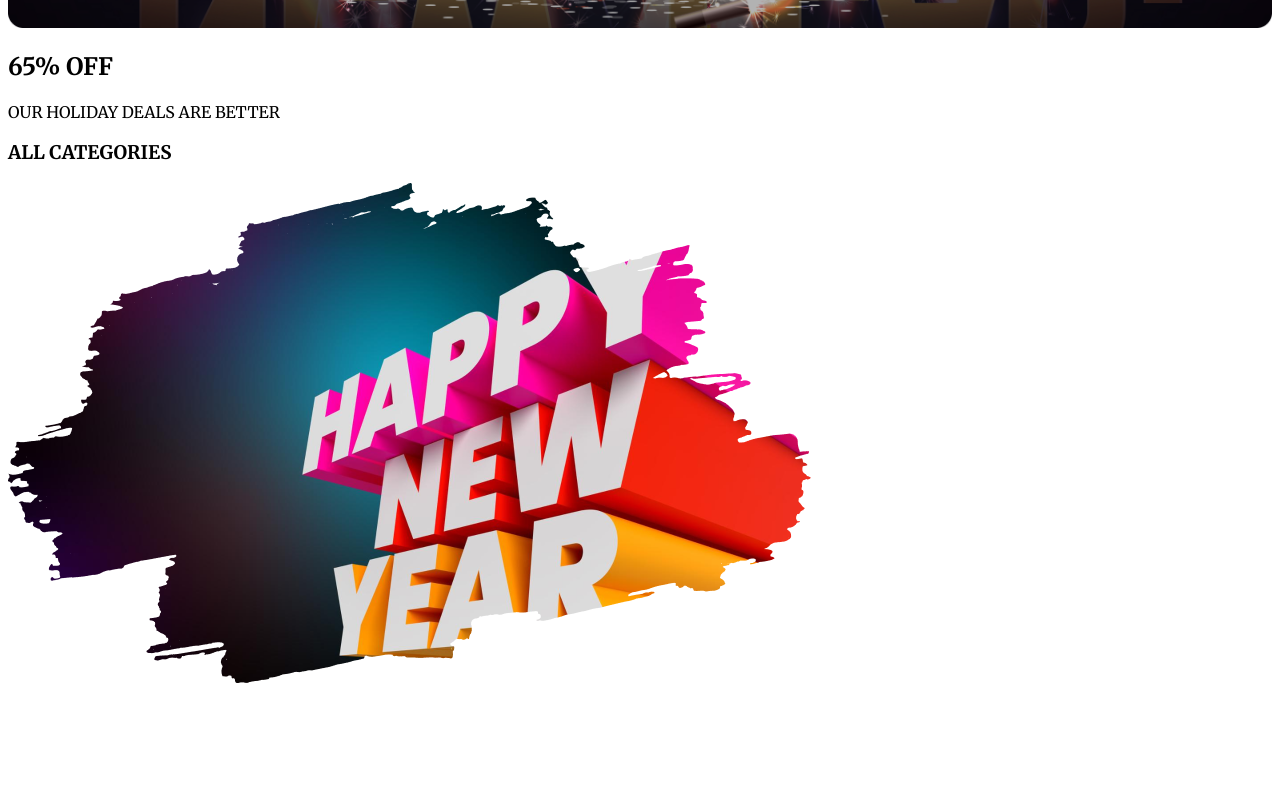
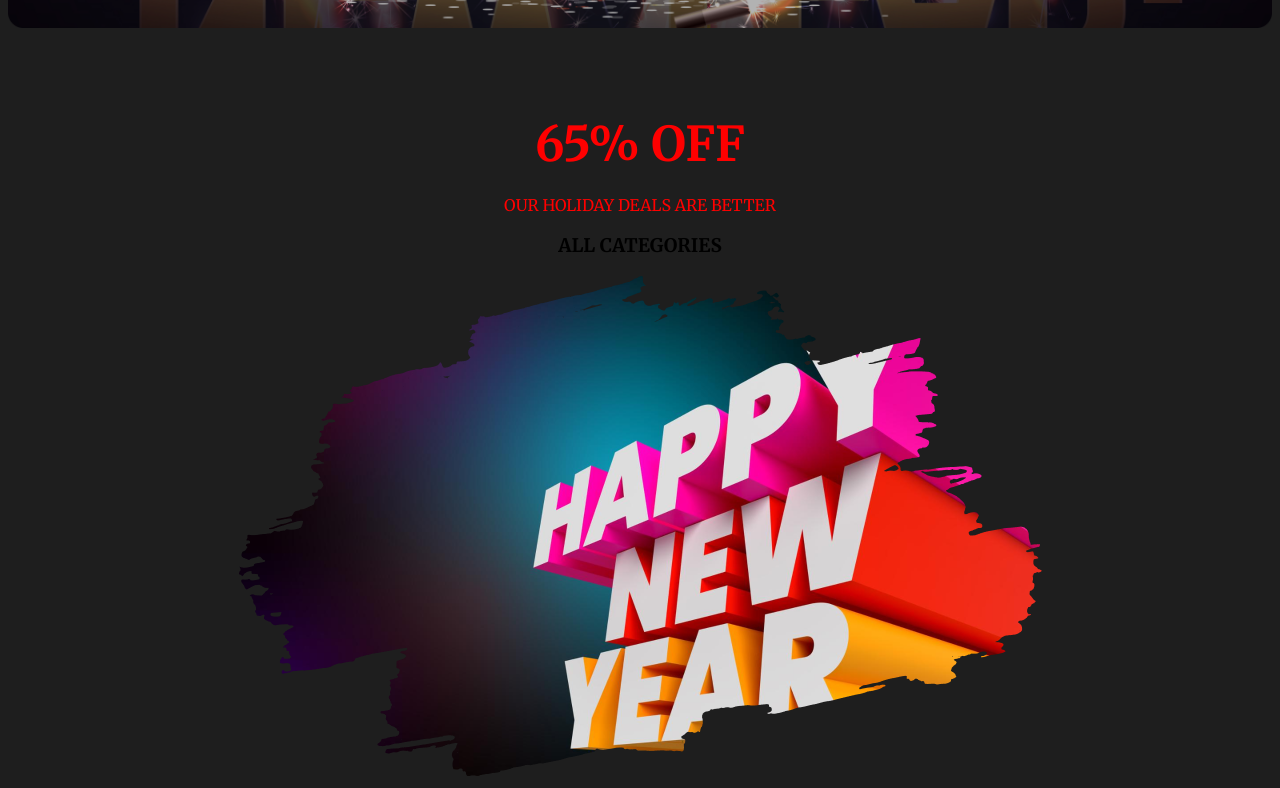
Before and after one commit to Pranoy-B/new-year-project, a plain HTML site: page index.html in a window 1280 px wide. Shown: the part 555-1343 px from the top of the page. Before the commit the page ends 1250 px from the top, so only its background shows below. Drawn offline with Linux system fonts and the light colour scheme.

Commit message:
offer added

```diff
--- a/css/new.css
+++ b/css/new.css
@@ -8,6 +8,9 @@
     "wdth" 100;
 }
 
+body{
+    background-color: #1E1E1E;
+}
 
 .b-card img{
     margin: none;
@@ -37,3 +40,20 @@
     color: white;
     font-size: 4.5em;
 }
+
+.offer{
+    max-width: 802px;
+    margin: 0 auto;
+    margin-top: 100px;
+}
+.offer-text{
+    text-align: center;
+}
+
+.text-color{
+    color: #FF0000;
+}
+main h2{
+    font-size: 3em;
+    line-height: 0.5;
+}
--- a/index.html
+++ b/index.html
@@ -21,12 +21,12 @@
         </div>
     </header>
 
-    <main>
+    <main class="main">
         <div class="offer">
-            <div>
-                <h2>65% OFF</h2>
-                <p>OUR HOLIDAY DEALS ARE BETTER</p>
-                <h3>ALL CATEGORIES</h3>
+            <div class="offer-text">
+                <h2 class="text-color">65% OFF</h2>
+                <p class="text-color">OUR HOLIDAY DEALS ARE BETTER</p>
+                <h3 class="text-category">ALL CATEGORIES</h3>
             </div>
             <img src="images/New Year Photo.png" alt="new year photo">
         </div>
```
